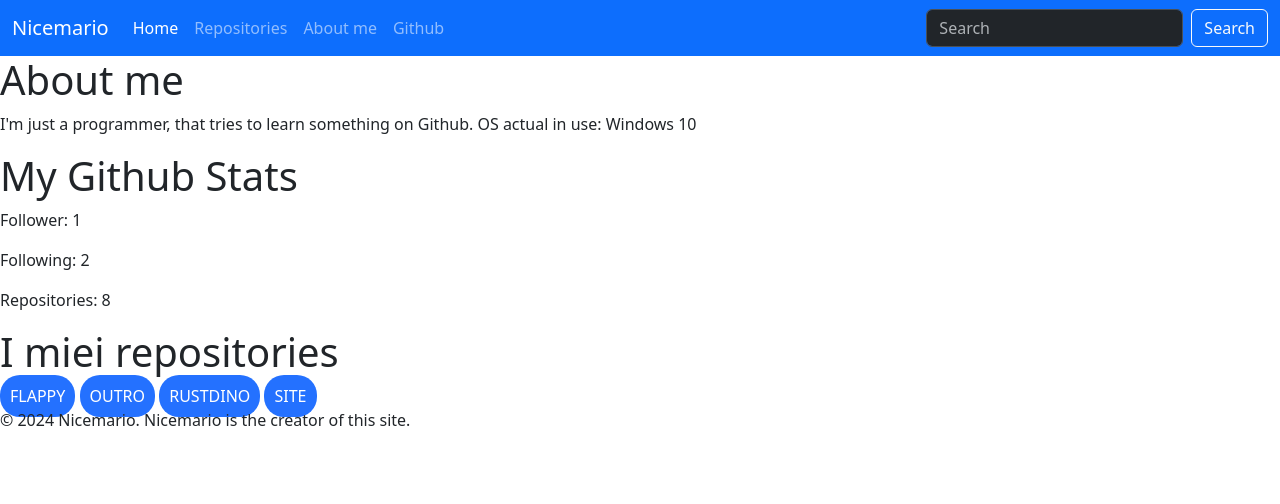
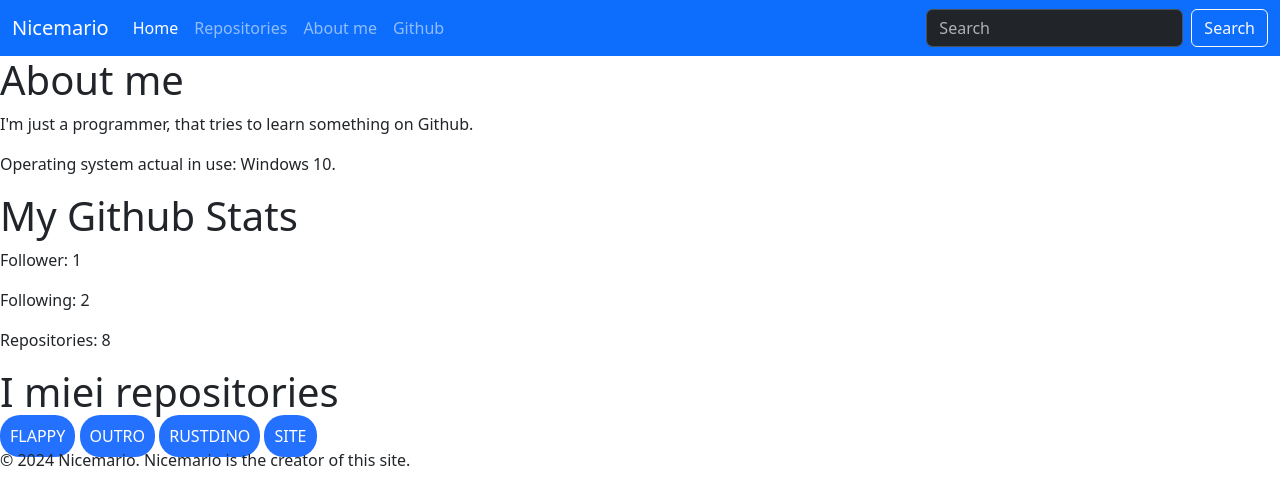
Before and after one commit to Nicemario/site, a plain HTML site: page index.html in a window 1280 px wide. Drawn offline with nearby package versions, Linux system fonts and the light colour scheme.

Commit message:
suddivision text

```diff
--- a/index.html
+++ b/index.html
@@ -41,7 +41,8 @@
     </div>
   </nav>
   <h1>About me</h1>
-  <p>I'm just a programmer, that tries to learn something on Github. OS actual in use: Windows 10</p>
+  <p>I'm just a programmer, that tries to learn something on Github.</p>
+  <p>Operating system actual in use: Windows 10.</p>
   <h1>My Github Stats</h1>
   <p>Follower: 1</p>
   <p>Following: 2</p>
```
